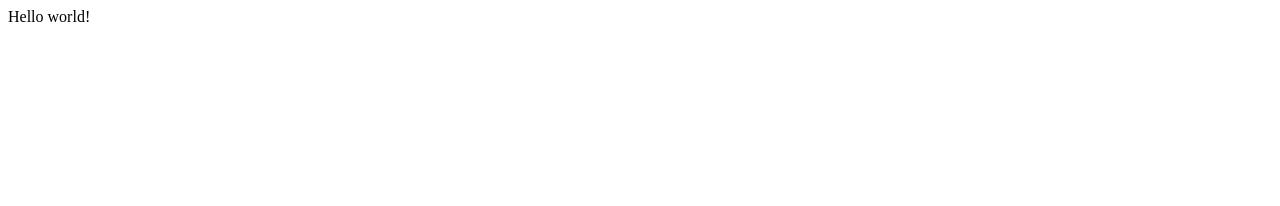
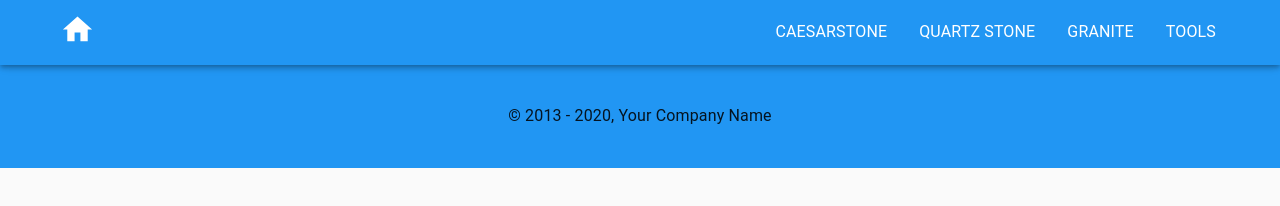
Before and after one commit to ansonlowzf/stone-slab-site, a Gatsby site: page / in a window 1280 px wide. Built offline with nearby package versions, Linux system fonts and the light colour scheme; Gatsby itself is replaced by a stand-in of ours.

Commit message:
add header & footer component

```diff
--- a/package.json
+++ b/package.json
@@ -6,7 +6,7 @@
   "license": "0BSD",
   "scripts": {
     "build": "gatsby build",
-    "develop": "gatsby develop",
+    "dev": "gatsby develop",
     "format": "prettier --write \"**/*.{js,jsx,ts,tsx,json,md}\"",
     "start": "npm run develop",
     "serve": "gatsby serve",
--- /dev/null
+++ b/src/pages/components/Footer.jsx
@@ -0,0 +1,12 @@
+import { Box, Typography } from "@material-ui/core"
+import * as React from "react"
+
+export const Footer = () => {
+  return (
+    <Box component="footer" py={5} bgcolor="primary.main">
+      <Typography align="center">
+        © 2013 - {new Date().getFullYear()}, Your Company Name
+      </Typography>
+    </Box>
+  )
+}
--- /dev/null
+++ b/src/pages/components/Header.jsx
@@ -0,0 +1,201 @@
+import * as React from "react"
+import { useState } from "react"
+import {
+  AppBar,
+  Container,
+  Drawer,
+  Fab,
+  Toolbar,
+  Slide,
+  useScrollTrigger,
+  IconButton,
+  Hidden,
+  List,
+  ListItem,
+  ListItemText,
+  makeStyles,
+  Zoom,
+} from "@material-ui/core"
+import { Home, Menu, KeyboardArrowUp } from "@material-ui/icons"
+import { Link } from "gatsby"
+
+const useStyles = makeStyles(theme => ({
+  styleNavbar: {
+    display: `flex`,
+    justifyContent: `space-between`,
+  },
+  styleMainNav: {
+    display: "flex",
+    justifyContent: `space-between`,
+  },
+  styleLinkText: {
+    textDecoration: "none",
+    textTransform: `uppercase`,
+    color: theme.palette.common.white,
+  },
+  styleDrawer: {
+    width: 250,
+  },
+  styleDrawerLink: {
+    textDecoration: `none`,
+    textTransform: `uppercase`,
+    color: theme.palette.common.black,
+  },
+  styleMenu: {
+    color: theme.palette.common.white,
+  },
+  styleBackToTop: {
+    position: "fixed",
+    bottom: theme.spacing(5),
+    right: theme.spacing(5),
+    zIndex: 999,
+    [theme.breakpoints.up("md")]: {
+      bottom: theme.spacing(15),
+      right: theme.spacing(20),
+    },
+  },
+}))
+
+const navLinks = [
+  { title: `caesarstone`, path: `/caesarstone-slab` },
+  { title: `quartz stone`, path: `/quartz-stone-slab` },
+  { title: `granite`, path: `/granite-slab` },
+  { title: `tools`, path: `/fabrication-tools` },
+]
+
+export const Header = () => {
+  const classes = useStyles()
+
+  return (
+    <>
+      <HideOnScroll>
+        <AppBar position="fixed">
+          <Toolbar>
+            <Container maxWidth="lg" className={classes.styleNavbar}>
+              <IconButton>
+                <Link to="/">
+                  <Home fontSize="large" style={{ color: `white` }} />
+                </Link>
+              </IconButton>
+
+              <Hidden smDown>
+                <List
+                  component="nav"
+                  aria-label="main navigation"
+                  className={classes.styleMainNav}
+                >
+                  {navLinks.map(({ title, path }) => (
+                    <Link
+                      to={path}
+                      key={title}
+                      className={classes.styleLinkText}
+                    >
+                      <ListItem button>
+                        <ListItemText primary={title} />
+                      </ListItem>
+                    </Link>
+                  ))}
+                </List>
+              </Hidden>
+
+              <Hidden mdUp>
+                <SideDrawer navLinks={navLinks} />
+              </Hidden>
+            </Container>
+          </Toolbar>
+        </AppBar>
+      </HideOnScroll>
+      <Toolbar id="back-to-top-anchor" />
+
+      <BackToTop>
+        <Fab color="secondary" size="large" aria-label="scroll back to top">
+          <KeyboardArrowUp />
+        </Fab>
+      </BackToTop>
+    </>
+  )
+}
+// Hide On Scroll Component
+export const HideOnScroll = ({ children }) => {
+  const trigger = useScrollTrigger()
+  return (
+    <Slide appear={false} direction="down" in={!trigger}>
+      {children}
+    </Slide>
+  )
+}
+// Back To Top Component
+export const BackToTop = ({ children }) => {
+  const classes = useStyles()
+  const trigger = useScrollTrigger()
+  const handleClick = event => {
+    const anchor = (event.target.ownerDocument || document).querySelector(
+      "#back-to-top-anchor"
+    )
+    if (anchor) {
+      anchor.scrollIntoView({ behavior: "smooth", block: "center" })
+    }
+  }
+  return (
+    <Zoom in={trigger}>
+      <div
+        onClick={handleClick}
+        role="presentation"
+        className={classes.styleBackToTop}
+      >
+        {children}
+      </div>
+    </Zoom>
+  )
+}
+// Side Drawer Component
+export const SideDrawer = ({ navLinks }) => {
+  const classes = useStyles()
+  const [state, setState] = useState({ right: false })
+  const toggleDrawer = (anchor, open) => event => {
+    if (
+      (event.type === "keydown" && event.key === "Tab") ||
+      event.key === "Shift"
+    ) {
+      return
+    }
+    setState({ [anchor]: open })
+  }
+  const sideDrawerList = anchor => (
+    <div
+      className={classes.styleDrawer}
+      role="presentation"
+      onClick={toggleDrawer(anchor, false)}
+      onKeyDown={toggleDrawer(anchor, false)}
+    >
+      <List component="nav">
+        {navLinks.map(({ title, path }) => (
+          <Link to={path} key={title} className={classes.styleDrawerLink}>
+            <ListItem button>
+              <ListItemText primary={title} />
+            </ListItem>
+          </Link>
+        ))}
+      </List>
+    </div>
+  )
+  return (
+    <>
+      <IconButton
+        edge="start"
+        aria-label="menu"
+        onClick={toggleDrawer("right", true)}
+      >
+        <Menu fontSize="large" className={classes.styleMenu} />
+      </IconButton>
+      <Drawer
+        anchor="right"
+        open={state.right}
+        onOpen={toggleDrawer("right", true)}
+        onClose={toggleDrawer("right", false)}
+      >
+        {sideDrawerList("right")}
+      </Drawer>
+    </>
+  )
+}
--- /dev/null
+++ b/src/pages/components/Layout.jsx
@@ -0,0 +1,31 @@
+import * as React from "react"
+import {
+  createMuiTheme,
+  responsiveFontSizes,
+  ThemeProvider,
+  CssBaseline,
+} from "@material-ui/core"
+import { blue, orange } from "@material-ui/core/colors"
+import { Header, Footer } from "../components"
+
+let theme = createMuiTheme({
+  palette: {
+    primary: blue,
+    secondary: orange,
+  },
+})
+
+theme = responsiveFontSizes(theme)
+
+export const Layout = ({ children }) => {
+  return (
+    <>
+      <ThemeProvider theme={theme}>
+        <CssBaseline />
+        <Header />
+        <main>{children}</main>
+        <Footer />
+      </ThemeProvider>
+    </>
+  )
+}
--- /dev/null
+++ b/src/pages/components/index.js
@@ -0,0 +1,3 @@
+export * from "./Layout"
+export * from "./Header"
+export * from "./Footer"
--- a/src/pages/index.js
+++ b/src/pages/index.js
@@ -1,5 +1,8 @@
-import React from "react"
+import * as React from "react"
+import { Layout } from "./components"
 
-export default function Home() {
-  return <div>Hello world!</div>
+const Homepage = () => {
+  return <Layout></Layout>
 }
+
+export default Homepage
```
